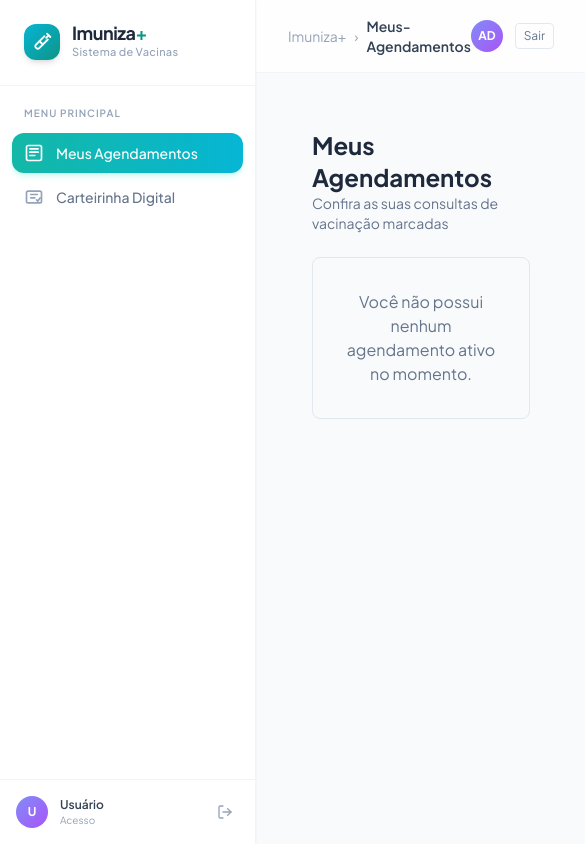
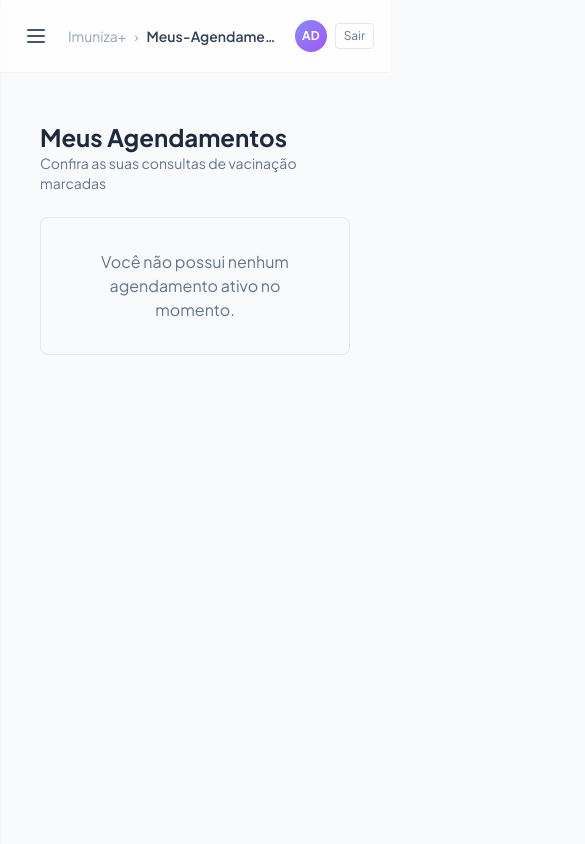
Before and after one commit to Delfino-23/imuniza-mais-web, a React (Vite) app: page /meus-agendamentos in a window 390 px wide. Shown: the whole page, 585 px wide, since content can reach past the window. Built offline with nearby package versions, Linux system fonts and the light colour scheme; no server answers; sample sign-in values are in the browser's storage.

Commit message:
feat: adicionar responsividade

```diff
--- a/src/App.jsx
+++ b/src/App.jsx
@@ -1,4 +1,4 @@
-import React, { useState } from "react";
+import React, { useEffect, useState } from "react";
 import { BrowserRouter, Routes, Route, Navigate, useParams } from "react-router-dom";
 
 import Sidebar from "./components/Sidebar";
@@ -25,32 +25,89 @@ function RotaProtegida({ estaAutenticado, children }) {
 
 // Layout com Sidebar e Header para as páginas do sistema
 function LayoutSistema({ paginaAtiva, setPaginaAtiva, handleLogout, children }) {
+  const [menuAberto, setMenuAberto] = useState(false);
+
+  // Permite fechar a navegação móvel pelo teclado.
+  useEffect(() => {
+    if (!menuAberto) return;
+
+    const handleKeyDown = (event) => {
+      if (event.key === "Escape") setMenuAberto(false);
+    };
+
+    window.addEventListener("keydown", handleKeyDown);
+    return () => window.removeEventListener("keydown", handleKeyDown);
+  }, [menuAberto]);
+
   return (
-    <div className="min-h-screen bg-slate-50 flex">
-      <Sidebar paginaAtiva={paginaAtiva} setPaginaAtiva={setPaginaAtiva} />
-      <main className="flex-1 ml-64 min-h-screen">
-        <header className="sticky top-0 z-30 bg-white/80 backdrop-blur border-b border-slate-100 px-8 py-4 flex items-center justify-between">
-          <div className="flex items-center gap-2 text-sm text-slate-400">
-            <span>Imuniza+</span>
-            <span>›</span>
-            <span className="text-slate-700 font-semibold capitalize">
-              {paginaAtiva}
-            </span>
+    <div className="min-h-screen bg-slate-50">
+      <Sidebar
+        menuAberto={menuAberto}
+        onFechar={() => setMenuAberto(false)}
+      />
+
+      {/* Fundo de sobreposição exibido apenas quando o menu móvel está aberto. */}
+      {menuAberto && (
+        <button
+          type="button"
+          aria-label="Fechar menu de navegação"
+          className="fixed inset-0 z-40 bg-slate-900/40 md:hidden"
+          onClick={() => setMenuAberto(false)}
+        />
+      )}
+
+      <main className="min-h-screen min-w-0 w-full md:ml-64 md:w-[calc(100%-16rem)]">
+        <header className="sticky top-0 z-30 flex items-center justify-between gap-3 border-b border-slate-100 bg-white/80 px-4 py-4 backdrop-blur sm:px-6 lg:px-8">
+          <div className="flex min-w-0 items-center gap-3">
+            <button
+              type="button"
+              className="inline-flex h-10 w-10 shrink-0 items-center justify-center rounded-lg text-slate-600 transition-colors hover:bg-slate-100 md:hidden"
+              onClick={() => setMenuAberto(true)}
+              aria-label="Abrir menu de navegação"
+              aria-expanded={menuAberto}
+              aria-controls="sidebar-navegacao"
+            >
+              <svg
+                viewBox="0 0 24 24"
+                fill="none"
+                stroke="currentColor"
+                strokeWidth="2"
+                strokeLinecap="round"
+                className="h-6 w-6"
+                aria-hidden="true"
+              >
+                <path d="M4 6h16M4 12h16M4 18h16" />
+              </svg>
+            </button>
+
+            <div className="flex min-w-0 items-center gap-2 text-sm text-slate-400">
+              <span className="shrink-0">Imuniza+</span>
+              <span aria-hidden="true">›</span>
+              <span className="truncate font-semibold capitalize text-slate-700">
+                {paginaAtiva}
+              </span>
+            </div>
           </div>
-          <div className="flex items-center gap-3">
-            <div className="w-8 h-8 rounded-full bg-gradient-to-br from-indigo-400 to-purple-500 flex items-center justify-center text-white text-xs font-bold">
+
+          <div className="flex shrink-0 items-center gap-2 sm:gap-3">
+            <div
+              className="flex h-8 w-8 items-center justify-center rounded-full bg-gradient-to-br from-indigo-400 to-purple-500 text-xs font-bold text-white"
+              aria-label="Perfil do usuário"
+            >
               AD
             </div>
             <button
               onClick={handleLogout}
-              className="text-xs text-slate-500 hover:text-red-600 px-2 py-1 rounded border border-slate-200 transition-colors"
+              className="rounded border border-slate-200 px-2 py-1 text-xs text-slate-500 transition-colors hover:text-red-600"
             >
               Sair
             </button>
           </div>
         </header>
 
-        <div className="px-8 py-8 max-w-6xl">{children}</div>
+        <div className="w-full max-w-6xl px-4 py-6 sm:px-6 sm:py-8 lg:px-8">
+          {children}
+        </div>
       </main>
     </div>
   );
--- a/src/components/Sidebar.jsx
+++ b/src/components/Sidebar.jsx
@@ -50,13 +50,12 @@ const funcionarioItems = [
     path: "/agendamentos",
     label: "Agendamentos",
     icon: (
-      <svg viewBox="0 0 24 24" fill="none" stroke="currentColor" strokeWidth="2" strokeLinecap="round" strokeLinejoin="round" className="w-5 h-5">
-        <path d="m18 2 4 4" />
-        <path d="m17 7 3-3" />
-        <path d="M19 9 8.7 19.3c-1 1-2.5 1-3.4 0l-.6-.6c-1-1-1-2.5 0-3.4L15 5" />
-        <path d="m9 11 4 4" />
-        <path d="m5 19-3 3" />
-        <path d="m14 4 6 6" />
+      <svg viewBox="0 0 24 24" fill="none" stroke="currentColor" strokeWidth="2" strokeLinecap="round" strokeLinejoin="round" className="w-5 h-5"
+      >
+        <rect x="3" y="5" width="14" height="16" rx="2" />
+        <path d="M7 3v4M13 3v4M3 10h14" />
+        <circle cx="17.5" cy="16.5" r="4.5" />
+        <path d="M17.5 14v2.5l1.5 1" />
       </svg>
     ),
   },
@@ -116,7 +115,7 @@ const cidadaoItems = [
   }
 ];
 
-export default function Sidebar() {
+export default function Sidebar({ menuAberto = false, onFechar = () => { } }) {
   const navigate = useNavigate();
   const location = useLocation(); // Corrigido: adicionada a chamada do Hook
   const user = getUser();
@@ -140,7 +139,12 @@ export default function Sidebar() {
   };
 
   return (
-    <aside className="fixed top-0 left-0 h-full w-64 bg-white border-r border-slate-100 flex flex-col z-40 shadow-sm">
+    <aside
+      id="sidebar-navegacao"
+      aria-label="Navegação Principal"
+      className={`fixed inset-y-0 left-0 z-50 flex h-full w-64 flex-col border-r border-slate-100 bg-white shadow-sm transition-transform duration-300 ease-in-out md:translate-x-0 md:z-40 ${menuAberto ? "translate-x-0" : "-translate-x-full"
+        }`}
+    >
       {/* Logo */}
       <div className="px-6 py-6 border-b border-slate-100">
         <div className="flex items-center gap-3">
@@ -168,6 +172,7 @@ export default function Sidebar() {
             <Link
               key={item.id}
               to={item.path}
+              onClick={onFechar}
               className={`w-full flex items-center gap-3 px-3 py-2.5 rounded-xl text-sm font-medium transition-all duration-150 group
                 ${ativo
                   ? "bg-gradient-to-r from-teal-500 to-cyan-500 text-white shadow-md shadow-teal-100"
--- a/src/pages/Agendamentos.jsx
+++ b/src/pages/Agendamentos.jsx
@@ -1,16 +1,13 @@
 import React, { useState, useEffect } from "react";
 import Modal from "../components/Modal.jsx";
 import api from "../services/api.js";
-import { formatarCPF, formatarTelefone } from "../utils/formatadores.js";
-import ExportDropdown from "../components/ExportDropdown.jsx";
 
 function FormAgendamento({ inicial = {}, onSalvar, onCancelar }) {
-  // Ajustado para os campos reais de agendamento do seu banco de dados
   const [form, setForm] = useState({
     paciente_id: "",
     vacina_id: "",
     data_agendamento: "",
-    posto_id: 1, // Fixado na UBS Aterrado conforme conversamos
+    posto_id: 1,
     status: "Agendado",
     ...inicial,
   });
@@ -99,7 +96,6 @@ export default function Agendamentos() {
   const carregarAgendamentos = async () => {
     try {
       const response = await api.get('/agendamentos/');
-      // Ajuste para pegar a lista independentemente de vir direto no array ou em response.data.data
       const dados = response.data.data || response.data || [];
       setAgendamentos(dados);
     } catch (error) {
```
